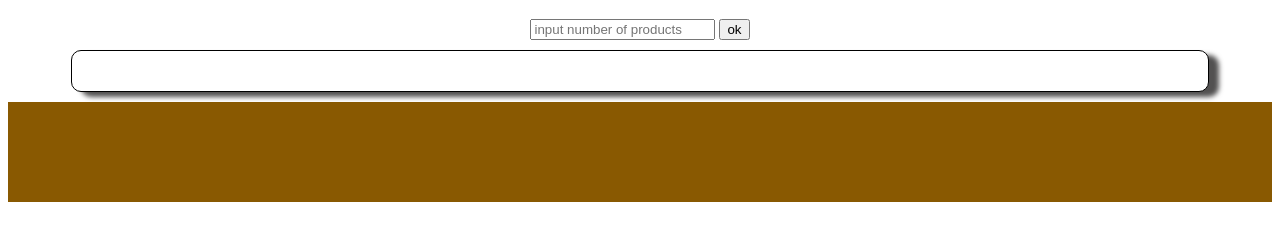
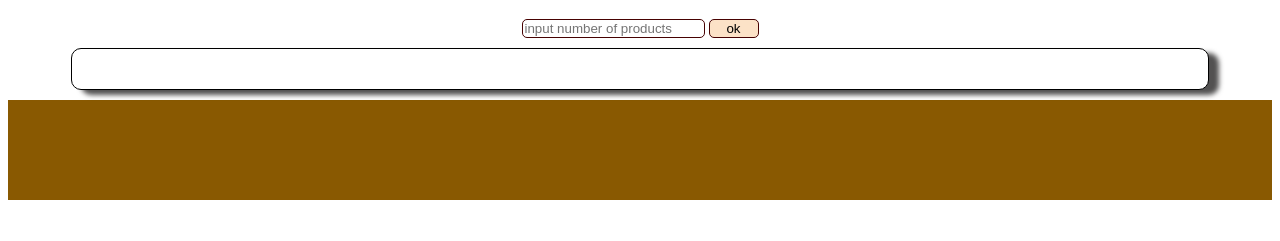
Before and after one commit to BorisIurciuc/fe_pro-hw, a plain HTML site: page select.html in a window 1280 px wide. Both pictures are taken after typing "Sample" into the empty fields and a click on the button "ok". Shown: the part 169-410 px from the top of the page. Drawn offline with Linux system fonts and the light colour scheme.

Commit message:
edit errors

```diff
--- a/script.js
+++ b/script.js
@@ -1,6 +1,6 @@
 const productList = document.getElementById('container')
 console.log(productList);
-async function fetchQuery(){
+async function getAllProducts(){
     const res = await fetch('https://dummyjson.com/products')
     const data = await res.json()
 
@@ -22,4 +22,4 @@ async function fetchQuery(){
         productList.append(productCard)
     })
 }
-fetchQuery()
+getAllProducts()
--- a/select.js
+++ b/select.js
@@ -6,8 +6,8 @@ formItems.addEventListener('submit', e => {
     e.preventDefault()
 
     const amount = e.target.amount.value
-    if (!(/^[1-9][1-9]*$/.test(amount)) || amount > 20) {
-        alert('Error, input natutal number < 20')
+    if (!(/^[1-9]\d*$/.test(amount)) || amount > 20) {
+        alert('Error, input natutal number <= 20')
         e.target.amount.value = '';
         return;
     }
@@ -20,13 +20,13 @@ formItems.addEventListener('submit', e => {
     loader.classList.toggle('loader-hide')
 
     setTimeout(() => {
-        fetchQuery(amount)
+        getSelectProducts(amount)
     }, 3000)
 
     console.log(amount);
 })
 
-async function fetchQuery(amountProd){
+async function getSelectProducts(amountProd){
     try{
         const res = await fetch(`https://dummyjson.com/products?limit=${amountProd}`)
         if(!res.ok) {
--- a/style.css
+++ b/style.css
@@ -15,6 +15,7 @@ header{
     justify-content: center;
     align-items: end;
 }
+
 a {
     font-size: xx-large;
     color: rgb(118, 4, 4);
@@ -29,7 +30,25 @@ main{
     display: flex;
     flex-direction: column;
     align-items: center;
+}
 
+.input {
+    border-radius: 5px;
+    border: 0.5px solid rgb(71, 2, 2);
+    &:hover{
+        background-color: beige;
+    }
+}
+
+button {
+    width: 50px;
+    background-color: rgb(252, 226, 199);
+    border-radius: 5px;
+    border: 0.5px solid rgb(71, 2, 2);
+    cursor: pointer;
+    &:hover{
+        background-color: orange;
+    }
 }
 
 .container{
@@ -42,7 +61,7 @@ main{
     flex-direction: row;
     flex-wrap: wrap;
     justify-content: center;
-    gap: 10px;
+    gap: 15px;
     background-color: white;
     box-shadow: 10px 5px 5px rgb(82, 81, 81);}
 
@@ -102,7 +121,6 @@ p{
     0% {
     transform: rotate(0deg);
     }
-
     100% {
     transform: rotate(360deg);
     }
```
Lines whose indentation alone changed are shown as unchanged.
